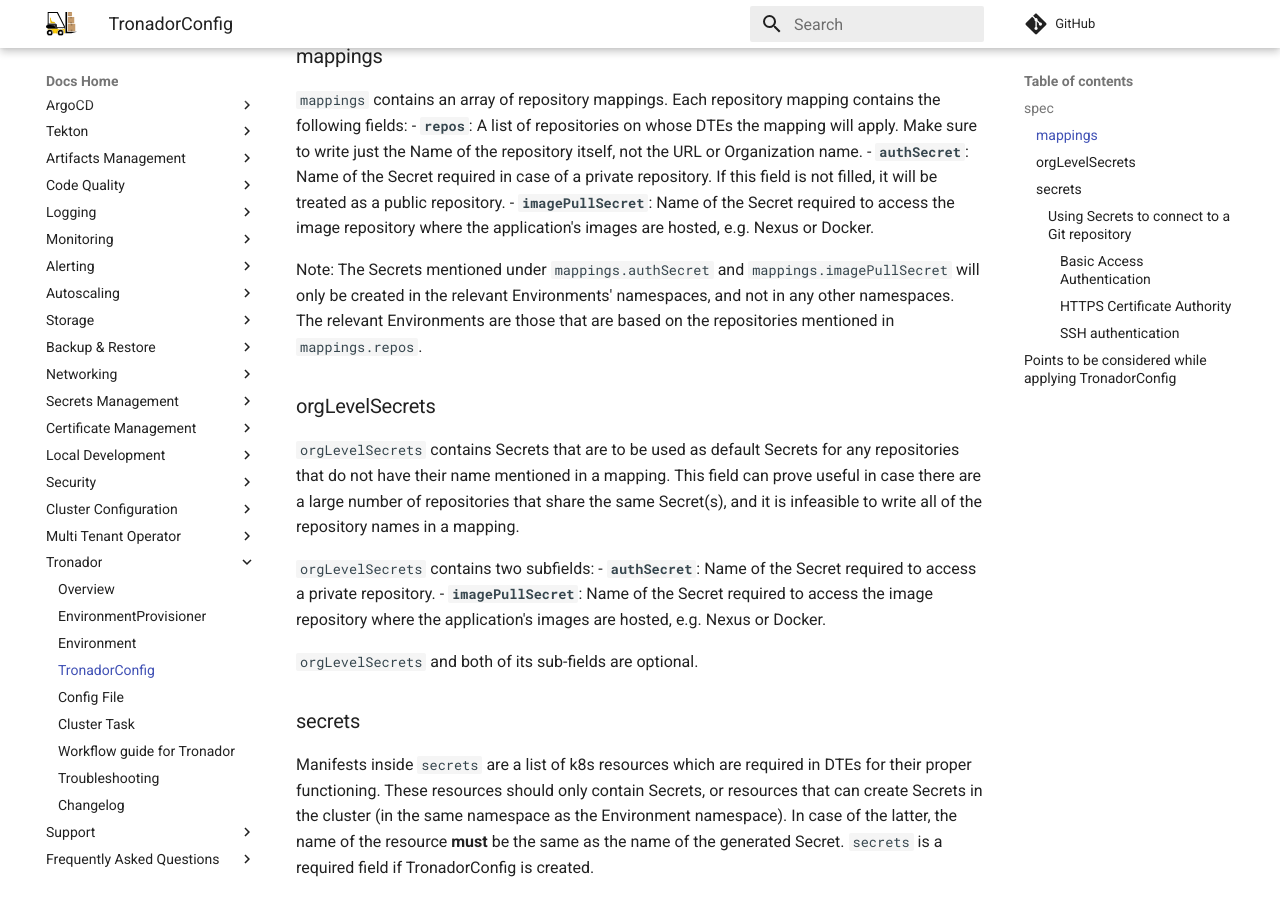
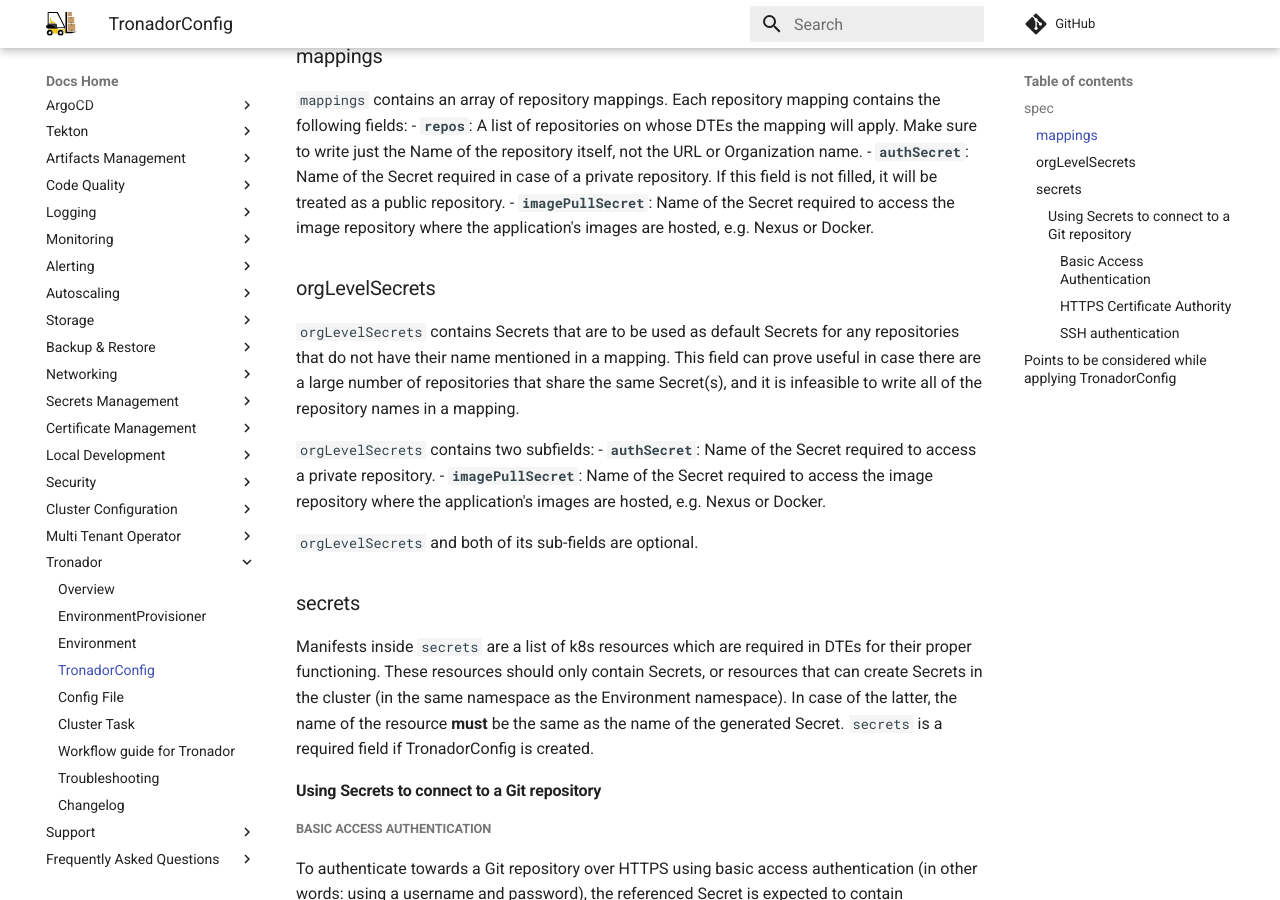
Before and after one commit to stakater/stakater-docs, an MkDocs documentation site: the page built from docs/content/sre/tronador/tronador_config.md, in a window 1280 px wide and 900 px high, scrolled down 2659 px. Built offline with MkDocs 1.6.1 and Material for MkDocs 9.7.7, drawn with Linux system fonts in a browser that asks for light colours; comment, search, counter and statistics services are not loaded; some of the changed text lies outside the part shown.

Commit message:
move note to the bottom of page in tronador docs

```diff
--- a/docs/content/sre/tronador/tronador_config.md
+++ b/docs/content/sre/tronador/tronador_config.md
@@ -136,8 +136,6 @@ spec:
 - **`authSecret`**: Name of the Secret required in case of a private repository. If this field is not filled, it will be treated as a public repository.
 - **`imagePullSecret`**: Name of the Secret required to access the image repository where the application's images are hosted, e.g. Nexus or Docker.
 
-Note: The Secrets mentioned under `mappings.authSecret` and `mappings.imagePullSecret` will only be created in the relevant Environments' namespaces, and not in any other namespaces. The relevant Environments are those that are based on the repositories mentioned in `mappings.repos`.
-
 ### orgLevelSecrets
 
 `orgLevelSecrets` contains Secrets that are to be used as default Secrets for any repositories that do not have their name mentioned in a mapping. This field can prove useful in case there are a large number of repositories that share the same Secret(s), and it is infeasible to write all of the repository names in a mapping.
```
Also changed, not shown: other parts of docs/content/sre/tronador/tronador_config.md (+1 -0 lines).
